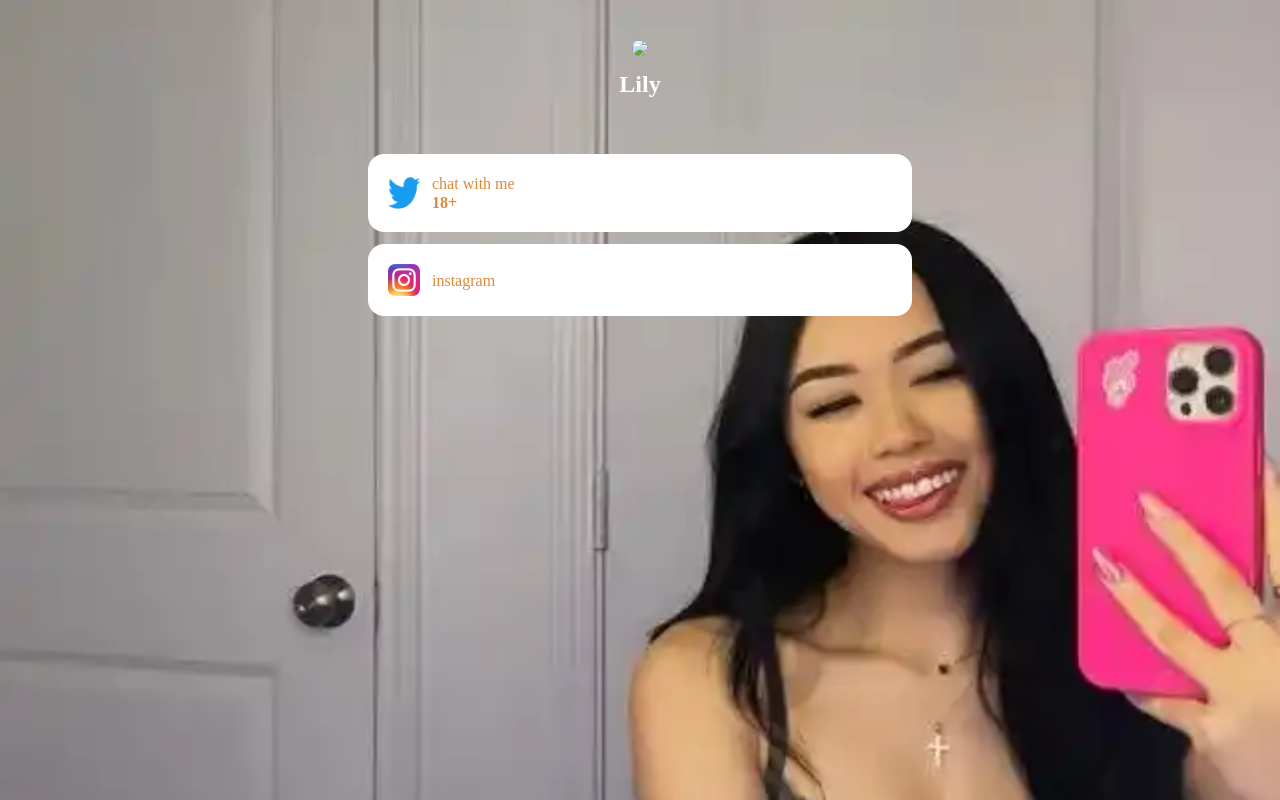
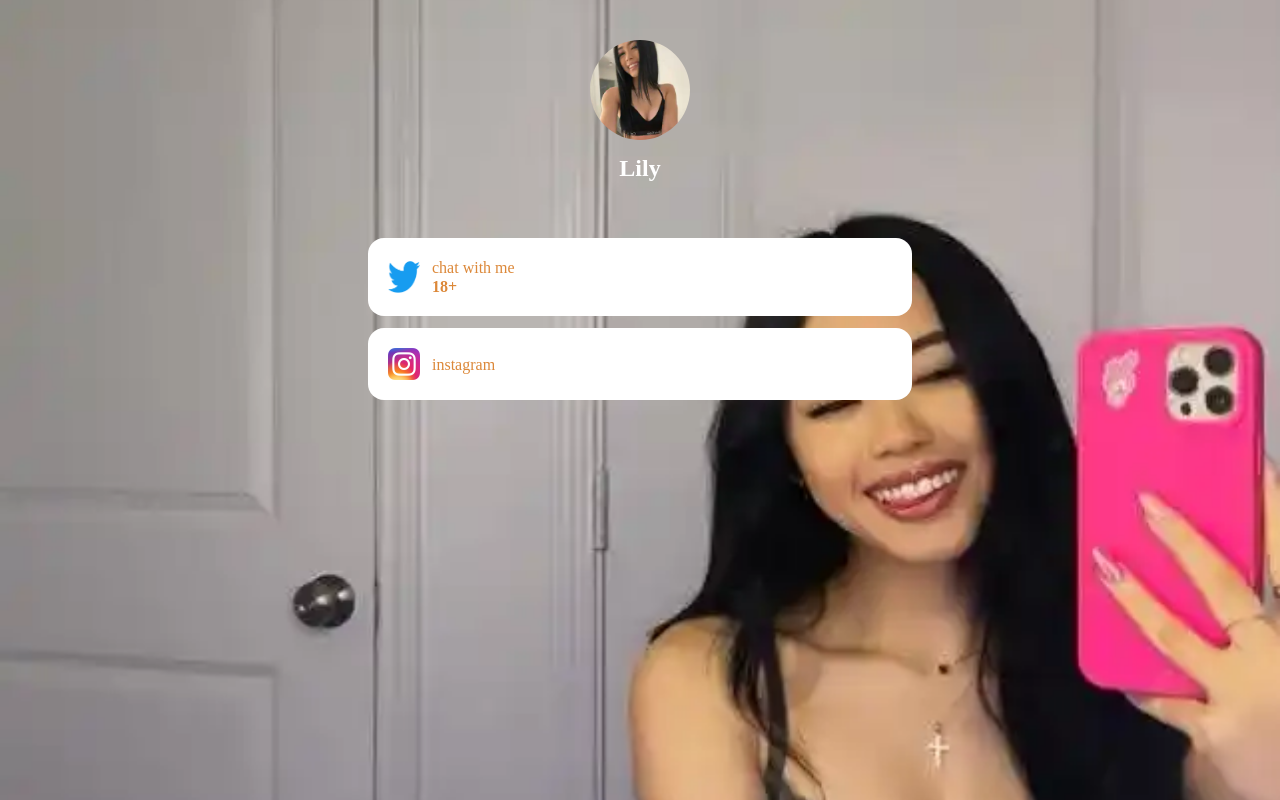
Before and after one commit to prfctagency/prfcta, a plain HTML site: page index.html in a window 1280 px wide. Drawn offline with Linux system fonts and the light colour scheme.

Commit message:
Update index.html

```diff
--- a/index.html
+++ b/index.html
@@ -9,6 +9,7 @@
         <meta charset="UTF-8">
         <meta name="viewport" content="width=device-width, initial-scale=1.0">
         <link rel="stylesheet" href="./styles/main.css"/>
+        <!--title webpage-->
         <title>prfcta</title>
     </head>
     <body>
@@ -17,13 +18,19 @@
         height="0" width="0" style="display:none;visibility:hidden"></iframe></noscript>
         <!-- End Google Tag Manager (noscript) -->
         <div class="container">
+            <!--background image, big image at the back-->
             <img src="./images/wickswrld.webp" class="background-img"/>
+            <!--end background image-->
+
             <div class="content">
                 <!--profile picture-->
                 <div class="upper-container">
-                    <img src="./images//wickswrld_avatar.webp" class="avatar-img"/>
+                    <img src="./images/wickswrld_avatar.webp" class="avatar-img"/>
                     <h1 class="name">Lily</h1>
                 </div>
+                <!--end profile picture-->
+
+                <!--social links-->
                 <div class="social-links">
                     <a class="social-container" href="https://snipfeed.co/wickswrld">
                         <img src="./icons/twitter.png" class="social-icon"/>
@@ -32,6 +39,8 @@
                             <p class="social-text"><b>18+</b></p>
                         </div>
                     </a>
+
+
                     <a class="social-container" href="https://snipfeed.co/wickswrld">
                         <img src="./icons/Instagram.png" class="social-icon"/>
                         <div>
@@ -39,6 +48,8 @@
                         </div>
                     </a>
                 </div>
+
+                <!--end social links-->
             </div>
         </div>
     </body>
```
